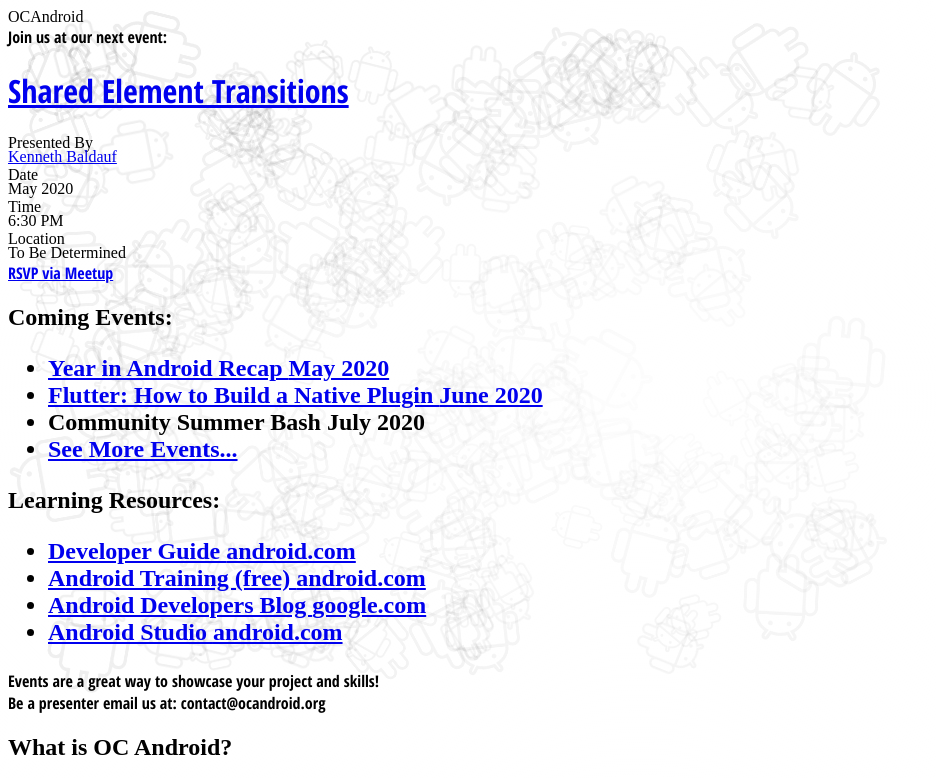
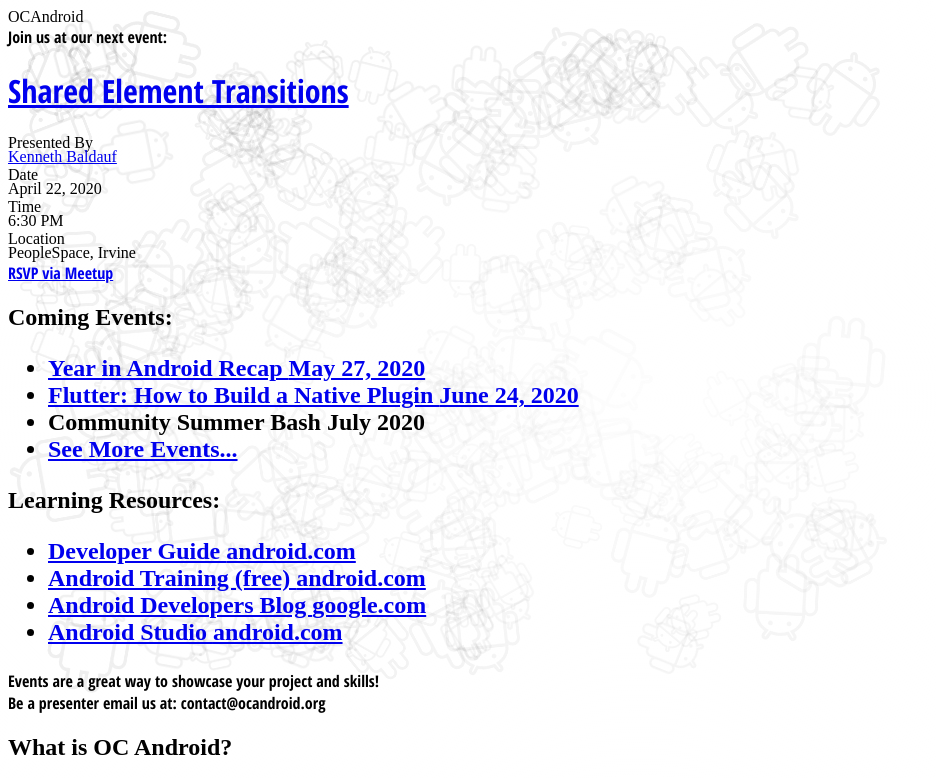
Before and after one commit to OCAndroid/website, a website: page src/index.html in a window 1280 px wide. Shown: the top 778 px of the page, without its empty margins (0-936 px from the left). Drawn offline with Linux system fonts and the light colour scheme.

Commit message:
Fix Analytics Typo and Fix Dates

```diff
--- a/src/index.html
+++ b/src/index.html
@@ -20,7 +20,7 @@
     media="screen,projection"/>
 
   <script>
-    var isProduction = window.location.pathname.indexOf('ocandroid') !== -1;
+    var isProduction = window.location.origin.indexOf('ocandroid') !== -1;
     if (isProduction) {
       (function(i,s,o,g,r,a,m){i['GoogleAnalyticsObject']=r;i[r]=i[r]||function(){
       (i[r].q=i[r].q||[]).push(arguments)},i[r].l=1*new Date();a=s.createElement(o),
@@ -62,7 +62,7 @@
         <div class="event-information mt-4">
           <div class="event-information-attribute">
             <div class="event-information-label">Date</div>
-            <div class="event-information-value">May 2020</div>
+            <div class="event-information-value">April 22, 2020</div>
           </div>
 
           <div class="event-information-attribute">
@@ -72,7 +72,7 @@
 
           <div class="event-information-attribute">
             <div class="event-information-label">Location</div>
-            <div class="event-information-value">To Be Determined</div>
+            <div class="event-information-value">PeopleSpace, Irvine</div>
           </div>
         </div>
 
@@ -88,8 +88,8 @@
         <div class="flex-grow">
           <h2 class="uppercase text-xl">Coming Events:<h2>
           <ul class="bg-gray-200 px-4 py-4 leading-loose">
-            <li class="font-bold text-blue-700"><a href="https://www.meetup.com/OC-Android-Developers/events/268805889/" target="_blank">Year in Android Recap <span class="text-gray-500">May 2020</span></a></li>
-            <li class="font-bold text-blue-700"><a href="https://www.meetup.com/OC-Android-Developers/events/268806067/" target="_blank">Flutter: How to Build a Native Plugin <span class="text-gray-500">June 2020</span></a></li>
+            <li class="font-bold text-blue-700"><a href="https://www.meetup.com/OC-Android-Developers/events/268805889/" target="_blank">Year in Android Recap <span class="text-gray-500">May 27, 2020</span></a></li>
+            <li class="font-bold text-blue-700"><a href="https://www.meetup.com/OC-Android-Developers/events/268806067/" target="_blank">Flutter: How to Build a Native Plugin <span class="text-gray-500">June 24, 2020</span></a></li>
             <li class="font-bold text-gray-700">Community Summer Bash <span class="text-gray-500">July 2020</span></li>
             <li class="font-bold text-blue-700 text-right"><a href="https://www.meetup.com/OC-Android-Developers/events" target="_blank">See More Events...</a></li>
           </ul>
```
